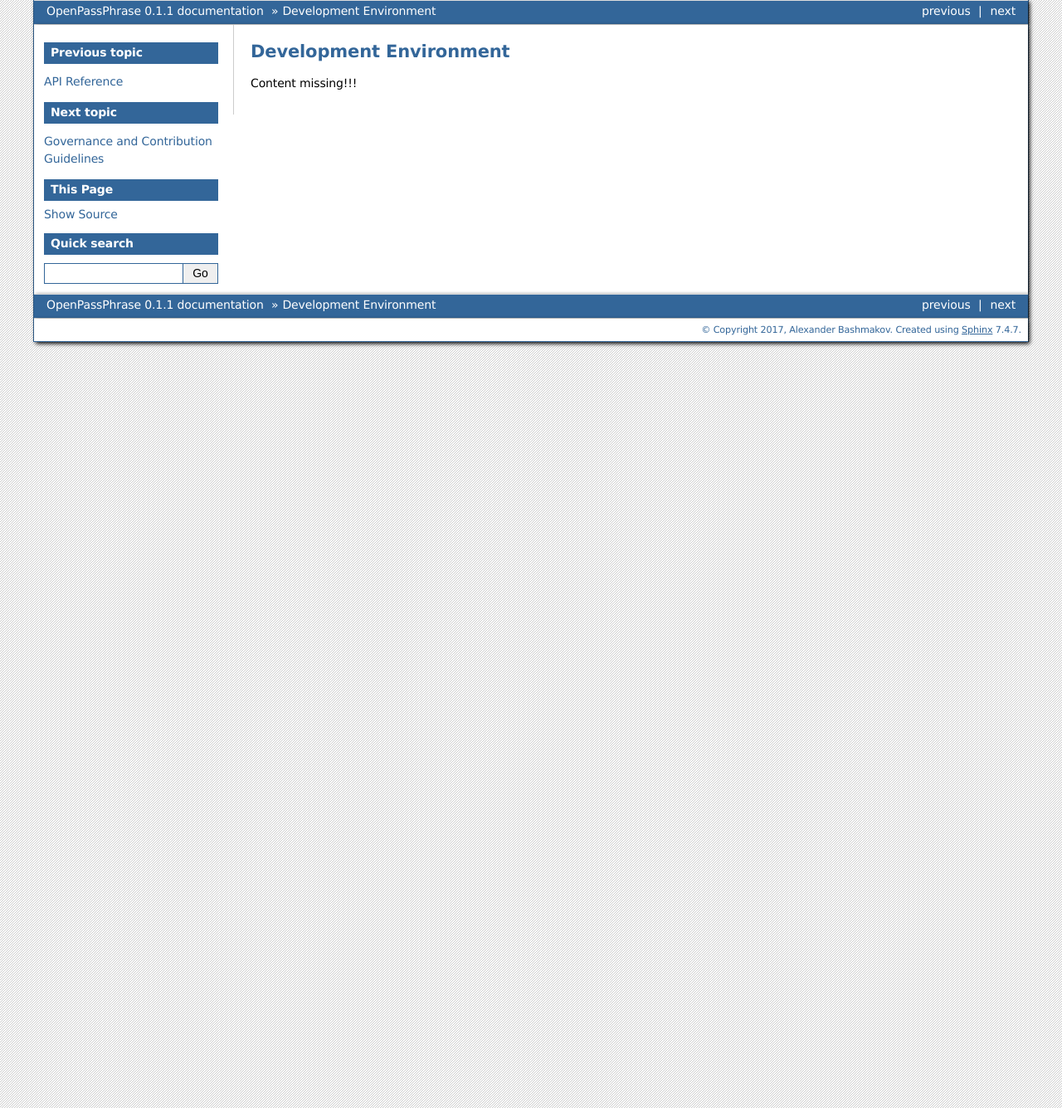
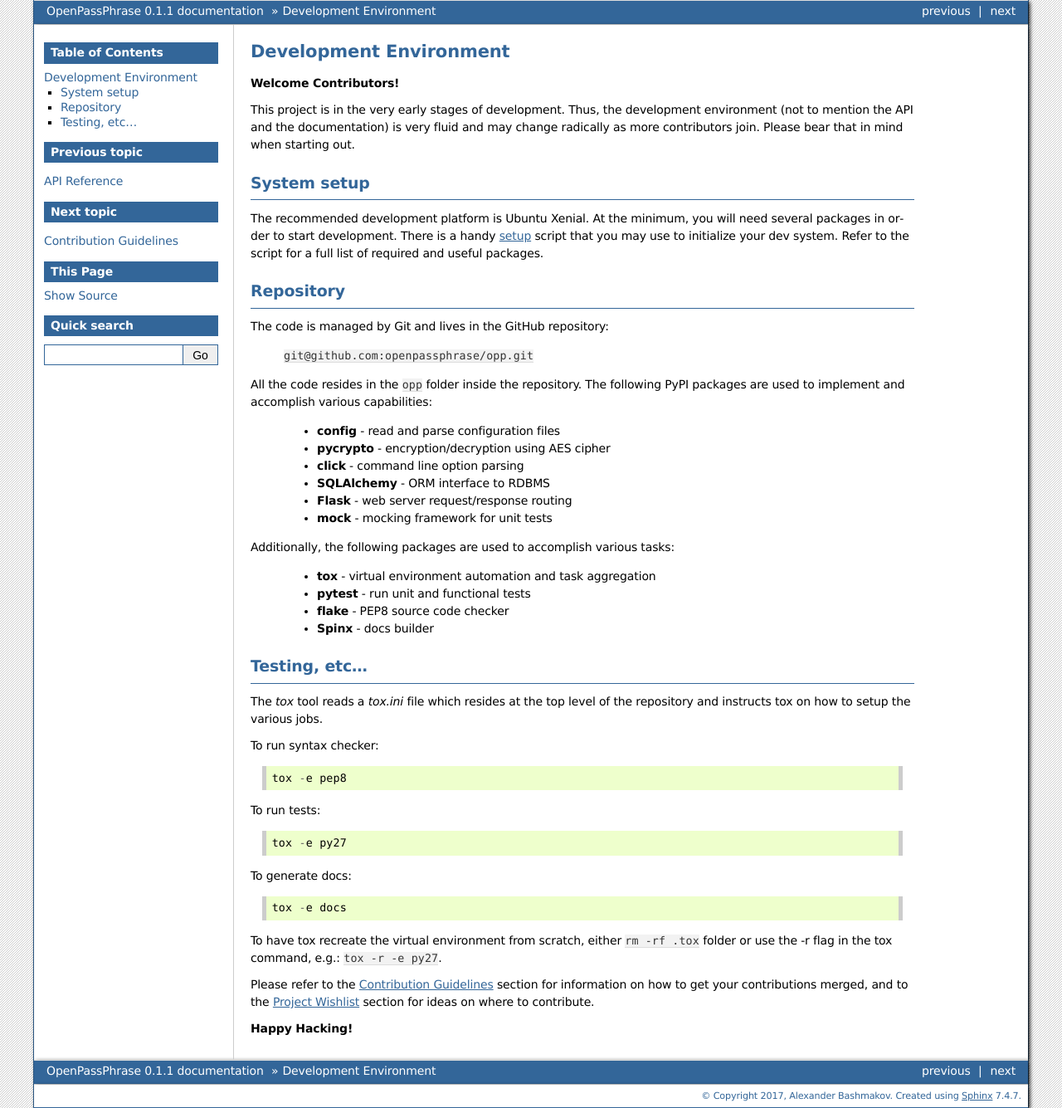
Before and after one commit to openpassphrase/opp, a Sphinx documentation site: the page built from docs/source/devenv.rst, in a window 1280 px wide. Shown: the whole page at 83% size. Built offline with Sphinx 7.4.7, drawn with Linux system fonts in a browser that asks for light colours.

Commit message:
Initial docs (#1)
* Initial dev env page.
* Finalized devenv doc, added empty wishlist doc.
* Added Apache 2.0 license.

```diff
--- a/docs/source/conf.py
+++ b/docs/source/conf.py
@@ -152,6 +152,5 @@ texinfo_documents = [
      'Miscellaneous'),
 ]
 
-
 html_favicon = '_static/favicon.ico'
 html_use_index = False
--- a/docs/source/devenv.rst
+++ b/docs/source/devenv.rst
@@ -17,4 +17,70 @@
 Development Environment
 =======================
 
-Content missing!!!
+**Welcome Contributors!**
+
+This project is in the very early stages of development. Thus, the development
+environment (not to mention the API and the documentation) is very fluid and
+may change radically as more contributors join. Please bear that in mind when
+starting out.
+
+System setup
+------------
+
+The recommended development platform is Ubuntu Xenial. At the minimum, you
+will need several packages in order to start development. There is a handy
+`setup <dev/opp_setup.sh>`_ script that you may use to initialize your dev
+system. Refer to the script for a full list of required and useful packages.
+
+Repository
+----------
+
+The code is managed by Git and lives in the GitHub repository:
+
+    ``git@github.com:openpassphrase/opp.git``
+
+All the code resides in the ``opp`` folder inside the repository. The
+following PyPI packages are used to implement and accomplish various
+capabilities:
+
+    - **config** - read and parse configuration files
+    - **pycrypto** - encryption/decryption using AES cipher
+    - **click** - command line option parsing
+    - **SQLAlchemy** - ORM interface to RDBMS
+    - **Flask** - web server request/response routing
+    - **mock** - mocking framework for unit tests
+
+Additionally, the following packages are used to accomplish various tasks:
+
+    - **tox** - virtual environment automation and task aggregation
+    - **pytest** - run unit and functional tests
+    - **flake** - PEP8 source code checker
+    - **Spinx** - docs builder
+
+Testing, etc...
+---------------
+
+The *tox* tool reads a *tox.ini* file which resides at the top level of the
+repository and instructs tox on how to setup the various jobs.
+
+To run syntax checker::
+
+    tox -e pep8
+
+To run tests::
+
+    tox -e py27
+
+To generate docs::
+
+    tox -e docs
+
+To have tox recreate the virtual environment from scratch, either ``rm -rf
+.tox`` folder or use the -r flag in the tox command, e.g.: ``tox -r -e py27``.
+
+
+Please refer to the :ref:`guidelines` section for information on how to get
+your contributions merged, and to the :ref:`wishlist` section for ideas on
+where to contribute.
+
+**Happy Hacking!**
--- a/docs/source/governance.rst
+++ b/docs/source/guidelines.rst
@@ -14,7 +14,9 @@
       License for the specific language governing permissions and limitations
       under the License.
 
-Governance and Contribution Guidelines
-======================================
+.. _guidelines:
+
+Contribution Guidelines
+=======================
 
 Content missing!!!
--- a/docs/source/index.rst
+++ b/docs/source/index.rst
@@ -47,4 +47,5 @@ Contributing to the project
    :maxdepth: 1
 
    devenv
-   governance
+   guidelines
+   wishlist
--- a/requirements.txt
+++ b/requirements.txt
@@ -1,9 +1,11 @@
 click>=6.7 # BSD
 config>=0.3.7 # Public Domain
 Flask>=0.12 # BSD
-MySQL-python>=1.2.5 # GPL
 pycrypto>=2.6 # Public Domain
-PyMySQL>=0.7.5 # MIT
 Sphinx>=1.5.1 # BSD
 SQLAlchemy>=1.0.16 # MIT
 SQLAlchemy-Utils>=0.32.12 # BSD
+
+# These are needed if wishing to run with MySQL instead of SQLite
+# MySQL-python>=1.2.5 # GPL
+# PyMySQL>=0.7.5 # MIT
```
Also changed, not shown: docs/source/wishlist.rst (added, +22 -0 lines), docs/source/_static/logo.png (added), 3 other files.
